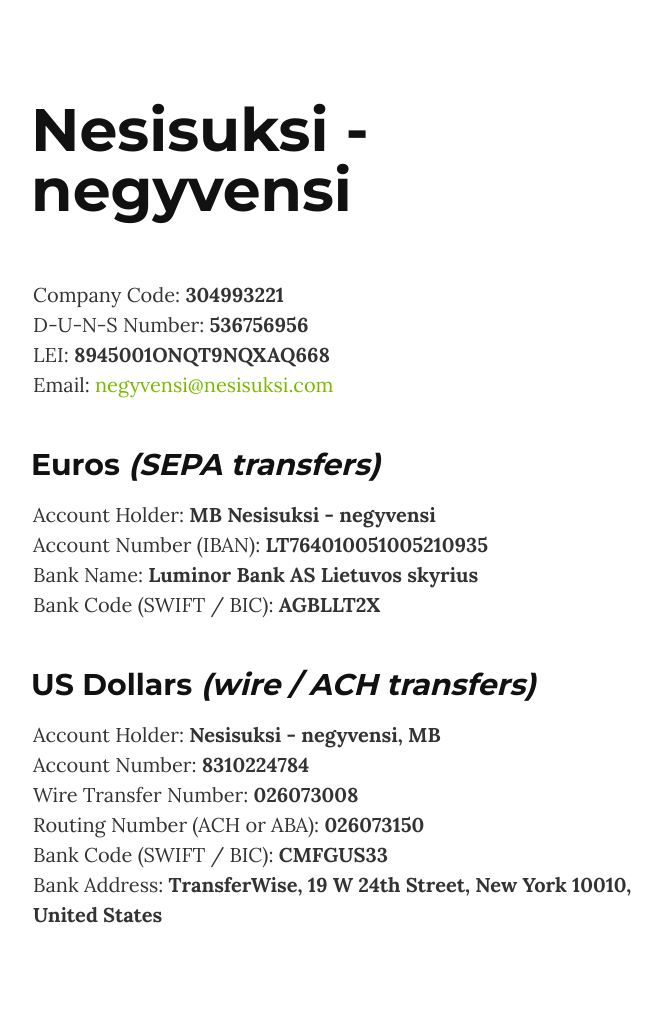
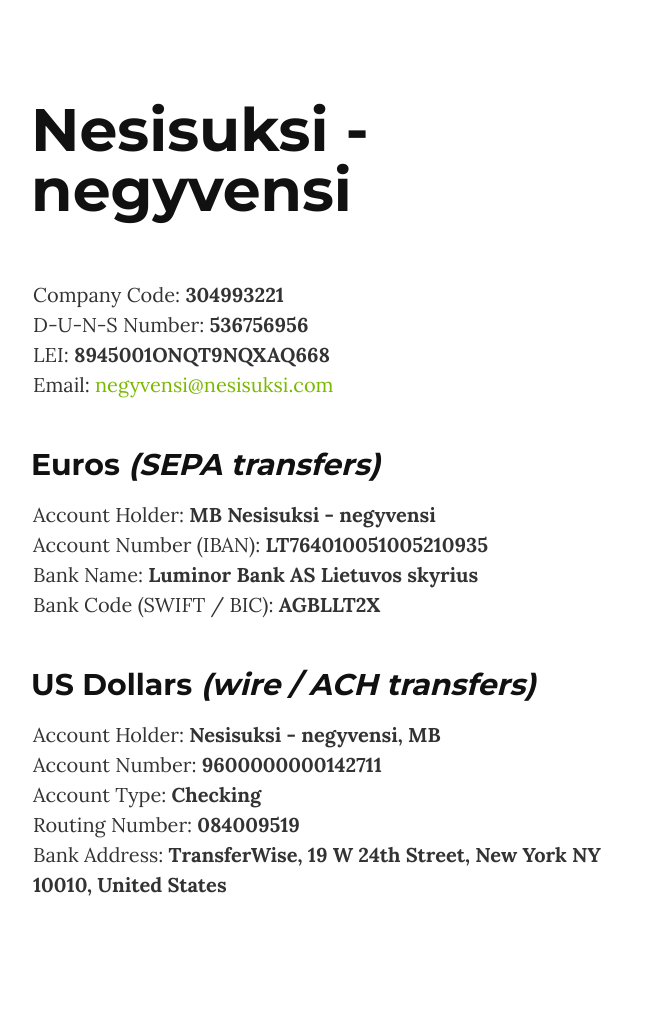
Before and after one commit to nesisuksi-negyvensi/nesisuksi-negyvensi.github.io, a Jekyll site: the page built from index.md, in a window 1280 px wide. Shown: the whole page, without its empty margins (307-969 px from the left). Built offline with Jekyll 4.4.1, drawn with Linux system fonts in a browser that asks for light colours; after the commit the page ends 1000 px from its top, so only the background shows below that.

Commit message:
Nauji TW credentialsai

```diff
--- a/index.md
+++ b/index.md
@@ -20,10 +20,9 @@ layout: default
         Bank Code (SWIFT / BIC): <strong>AGBLLT2X</strong>
         <h2>US Dollars <em>(wire / ACH transfers)</em></h2>
         Account Holder: <strong>Nesisuksi - negyvensi, MB</strong><br />
-        Account Number: <strong>8310224784</strong><br />
-        Wire Transfer Number: <strong>026073008</strong><br />
-        Routing Number (ACH or ABA): <strong>026073150</strong><br />
-        Bank Code (SWIFT / BIC): <strong>CMFGUS33</strong><br />
-        Bank Address: <strong>TransferWise, 19 W 24th Street, New York 10010, United States</strong>
+        Account Number: <strong>9600000000142711</strong><br />
+        Account Type: <strong>Checking</strong><br />
+        Routing Number: <strong>084009519</strong><br />
+        Bank Address: <strong>TransferWise, 19 W 24th Street, New York NY 10010, United States</strong>
     </div>
 </section>
```
